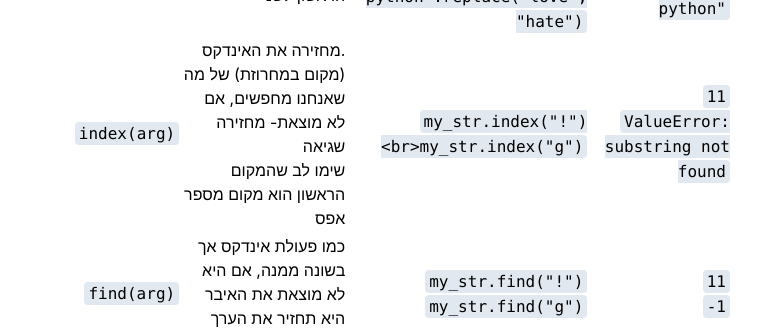
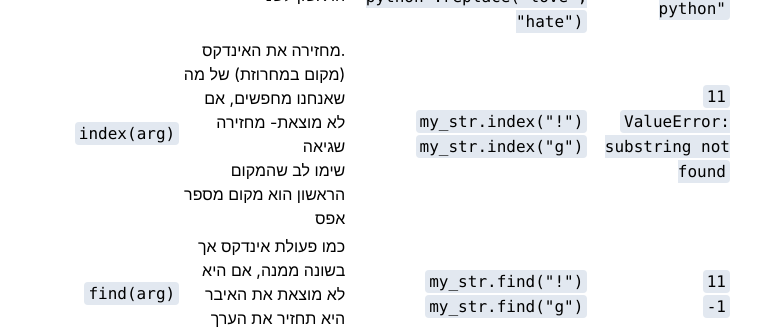
Before and after one commit to sheepsixteen/schools, a Jekyll site: the page built from _posts/2020-11-05-lesson-3.md, in a window 1280 px wide and 900 px high, scrolled down 9553 px. Shown: the part 148-477 px from the top of the window, without its empty margins (259-1022 px from the left). Built offline with Jekyll 4.4.1, drawn with Linux system fonts in a browser that asks for light colours; nearby versions of some CDN libraries; a script that is not in the unit is left out.

```diff
--- a/_posts/2020-11-05-lesson-3.md
+++ b/_posts/2020-11-05-lesson-3.md
@@ -451,7 +451,7 @@ my_str = "hello WORLD!!"
 | `"@@@@hello WORLD!!"` | `my_str.rjust(17, "@")` | מיישרת את המחרוזת שעליה הופעלה הפעולה לצד ימין בתוך האורך שרשמנו, וממלאת את המקומות הריקים בסימן ששמנו במקום של `filler` | `rjust(length, filler)` |
 | `"hello WORLD"` | `my_str.strip("!")` | מוחקת את כל הופעות התו שרשמנו בתוך הסוגריים מהמחרוזת | `strip(char)` |
 | `"hello WORLD??"`<br>`"i hate python"` | `my_str.replace("!", "?")`<br>`"i love python".replace("love", "hate")` | מחליפה בתוך את המחרוזת בין הפרמטר הראשון לשני | `replace(arg1, arg2)` |
-| `11`<br>`ValueError: substring not found` | `my_str.index("!")<br>my_str.index("g")` | .מחזירה את האינדקס (מקום במחרוזת) של מה שאנחנו מחפשים, אם לא מוצאת- מחזירה שגיאה<br>שימו לב שהמקום הראשון הוא מקום מספר אפס | `index(arg)` |
+| `11`<br>`ValueError: substring not found` | `my_str.index("!")`<br>`my_str.index("g")` | .מחזירה את האינדקס (מקום במחרוזת) של מה שאנחנו מחפשים, אם לא מוצאת- מחזירה שגיאה<br>שימו לב שהמקום הראשון הוא מקום מספר אפס | `index(arg)` |
 | `11`<br>`-1` | `my_str.find("!")`<br>`my_str.find("g")` | כמו פעולת אינדקס אך בשונה ממנה, אם היא לא מוצאת את האיבר היא תחזיר את הערך<br>-1 | `find(arg)` |
 
 ### פעולות המחזירות ערך בוליאני
```
